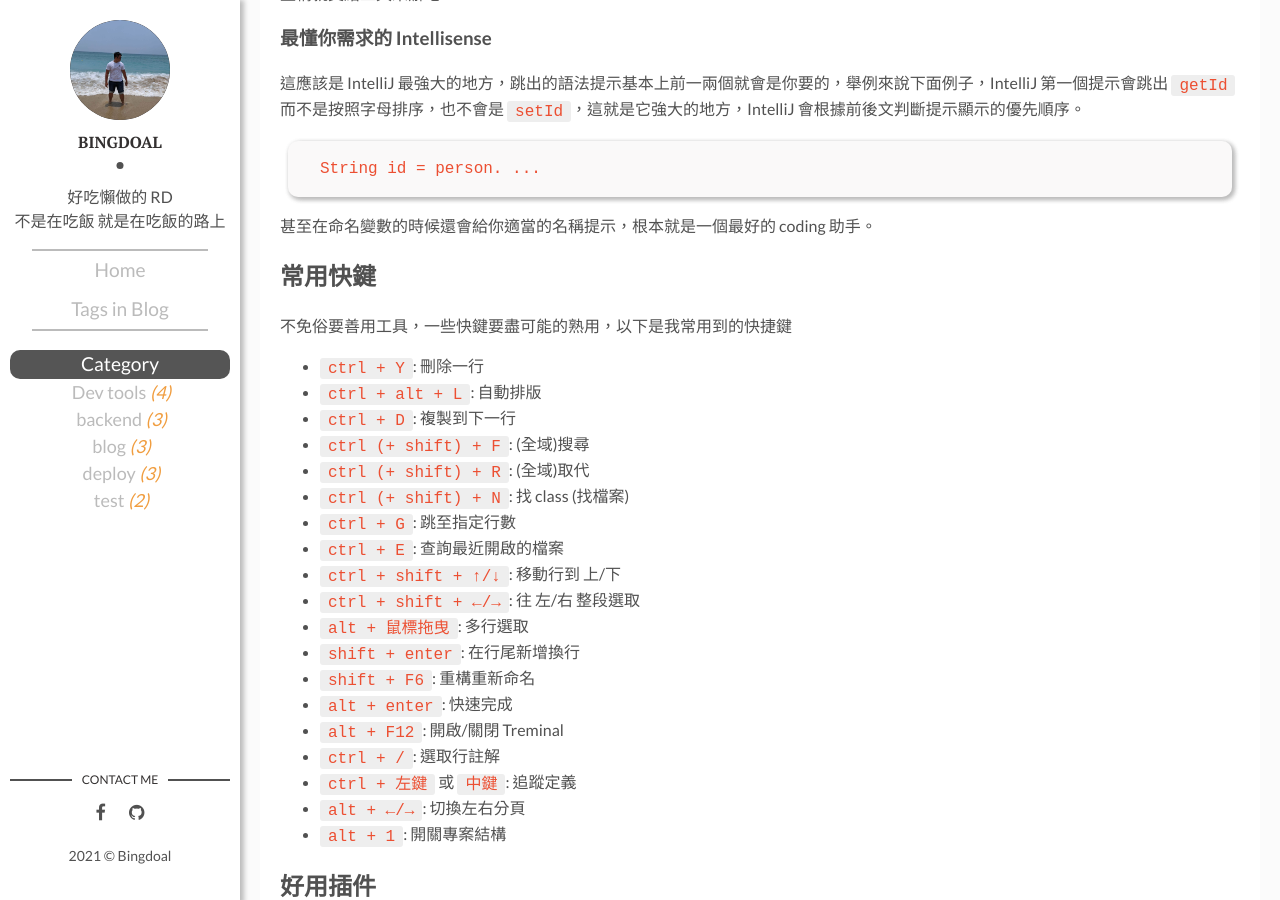
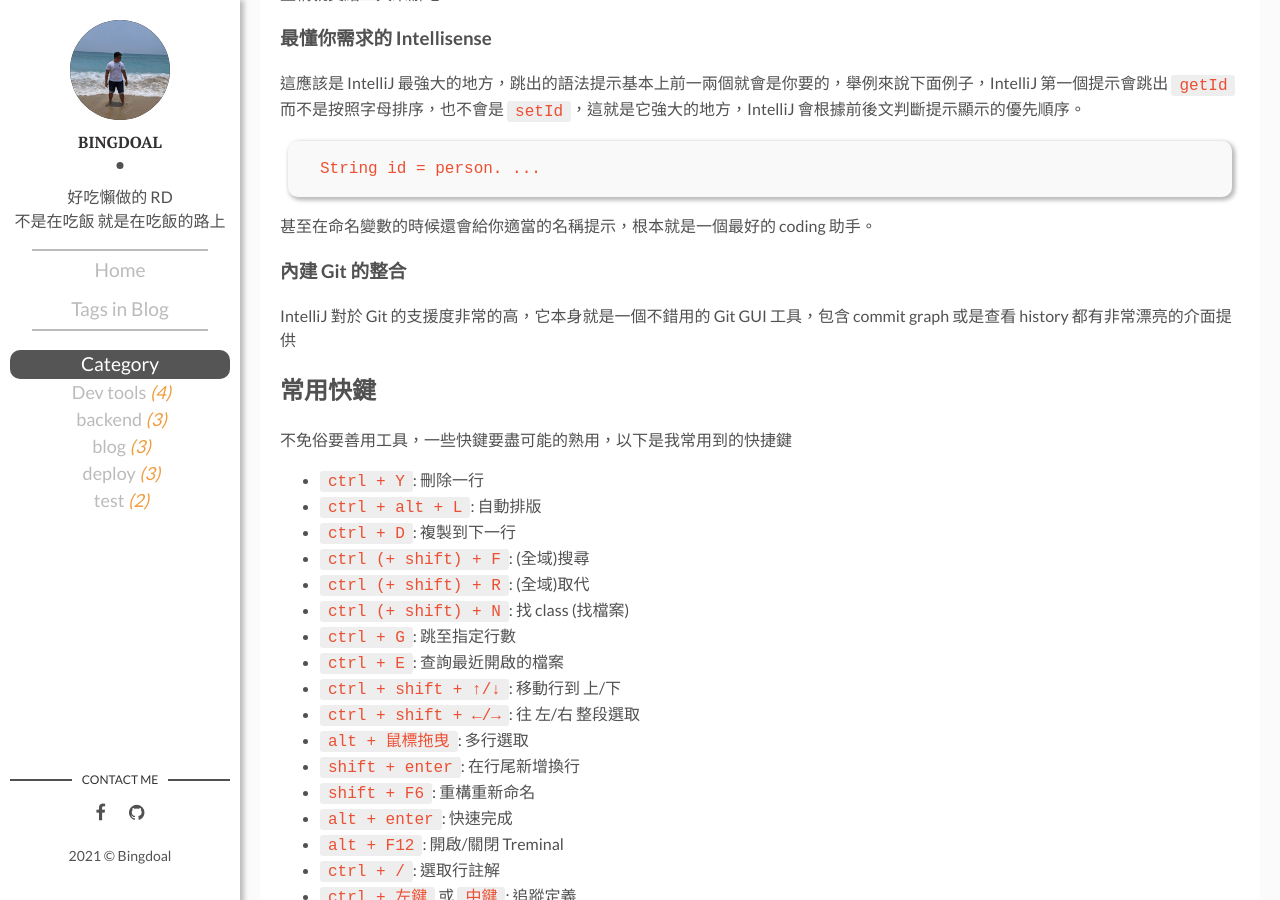
Before and after one commit to Bingdoal/bingdoal.github.io, a Jekyll site: the page built from _posts/2021-01-14-best-java-ide-intellij.md, in a window 1280 px wide and 900 px high, scrolled down 1010 px. Built offline with Jekyll 4.4.1, drawn with Linux system fonts in a browser that asks for light colours; comment, search, counter and statistics services are not loaded.

Commit message:
add git support

````diff
--- a/_posts/2021-01-14-best-java-ide-intellij.md
+++ b/_posts/2021-01-14-best-java-ide-intellij.md
@@ -29,6 +29,9 @@
 ```
 
 甚至在命名變數的時候還會給你適當的名稱提示，根本就是一個最好的 coding 助手。
+
+### 內建 Git 的整合
+IntelliJ 對於 Git 的支援度非常的高，它本身就是一個不錯用的 Git GUI 工具，包含 commit graph 或是查看 history 都有非常漂亮的介面提供
 
 ## 常用快鍵
 不免俗要善用工具，一些快鍵要盡可能的熟用，以下是我常用到的快捷鍵
````
